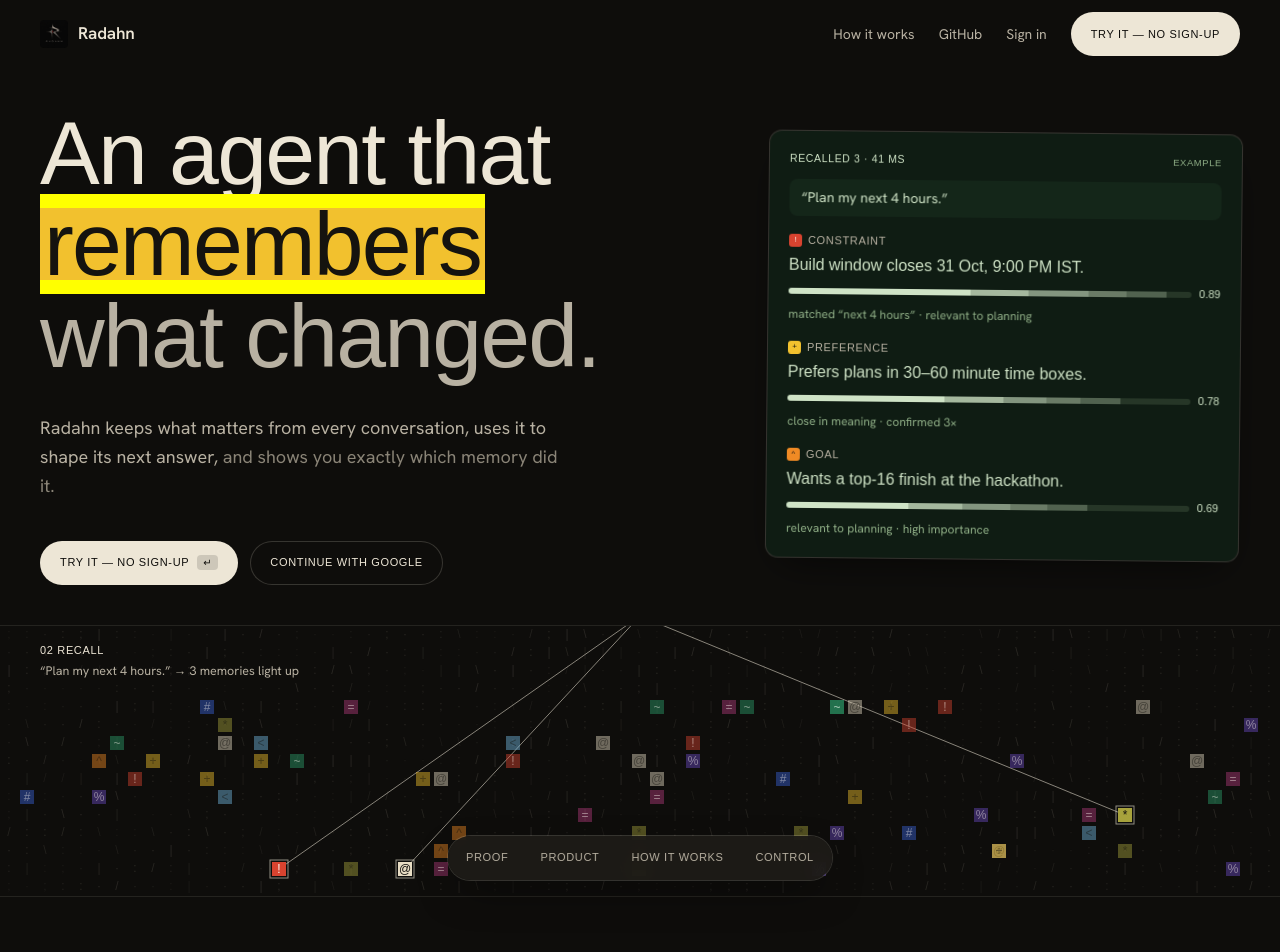
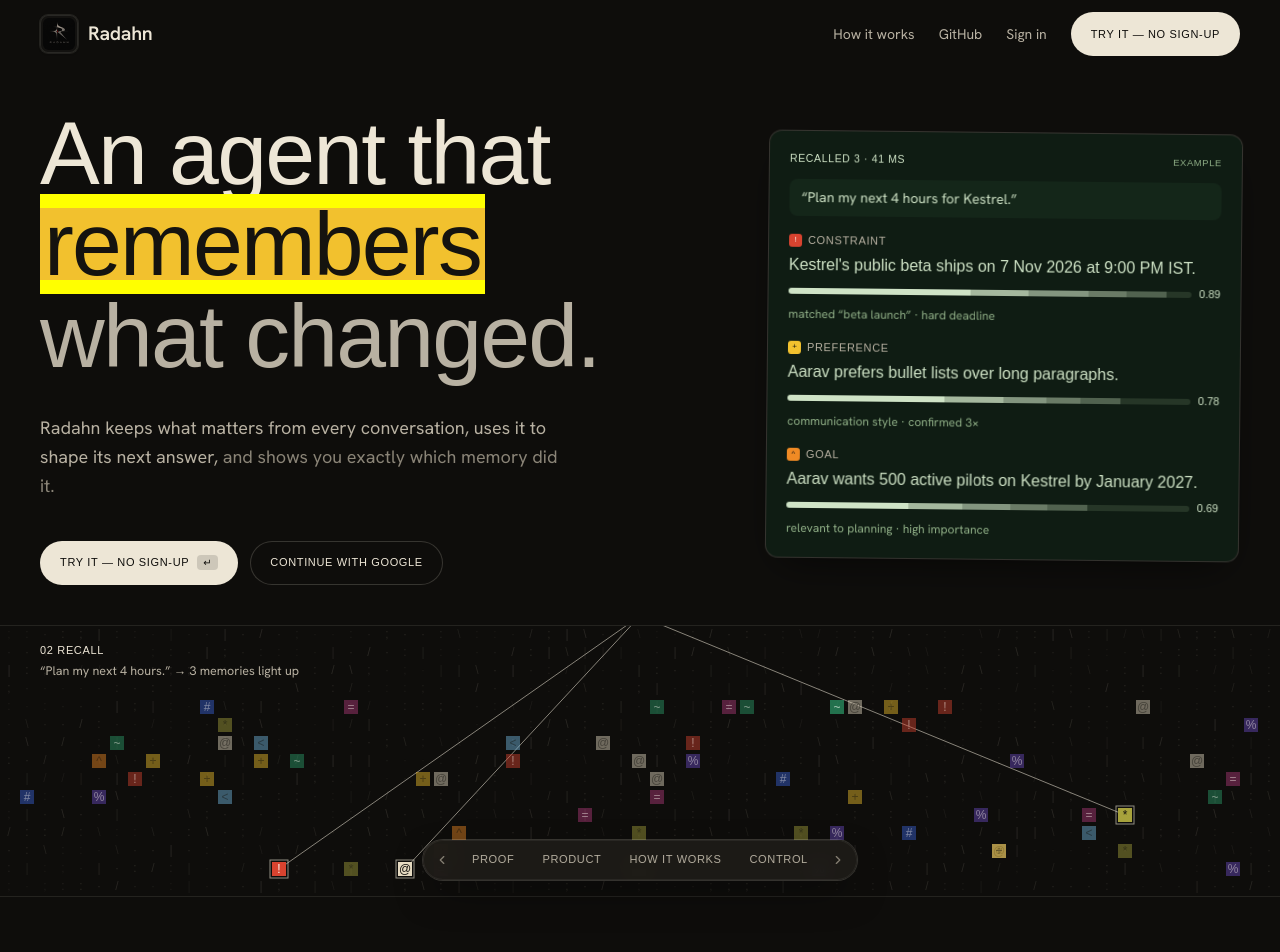
Before and after one commit to vaibhavcodesx/radahn, a Next.js app: page / in a window 1280 px wide. Shown: the top 952 px of the page. Built offline with nearby package versions, Linux system fonts and the light colour scheme; no server answers; a web font is replaced by a local one.

Commit message:
feat(landing): scrub hackathon terms for Kestrel, smooth section nav pill, and brand mark emphasis (G1-G3)

```diff
--- a/src/app/how-it-works/page.tsx
+++ b/src/app/how-it-works/page.tsx
@@ -13,7 +13,7 @@
 const FEATURES: Array<[string, string, string]> = [
   ["Document model + $jsonSchema", "memories", "Statement, type, scope, provenance, scores, lifecycle and a 768-d vector in one validated document."],
   ["Atlas Vector Search (pre-filtered)", "recall channel 1 · reconcile", "Semantic recall scoped by owner, space, status and type before scoring."],
-  ["Atlas Search (lexical)", "recall channel 2", 'Exact names, codes and numbers that embeddings blur (\u201cM0\u201d, \u201cSVNIT\u201d).'],
+  ["Atlas Search (lexical)", "recall channel 2", 'Exact names, codes and numbers that embeddings blur (\u201cM0\u201d, \u201cKestrel\u201d).'],
   ["TTL index on purgeAt", "expired / rejected units, traces, rate limits", "Physical forgetting without cron code. Recall excludes expired units at query time, before the TTL monitor runs."],
   ["Partial unique index", "{ownerId, spaceKey, slotKey} where active", "A database guarantee of one current value per fact, even with two writers racing."],
   ["Multi-document transactions", "supersede · reflection merges · guest → Google", "A correction never leaves a half-updated memory."],
@@ -56,7 +56,7 @@
           ))}
         </ul>
         <P>
-          Each unit is one self-contained statement (&ldquo;Aarav&apos;s build window closes 31 Oct, 9:00 PM IST&rdquo;) with an owner, a space or global scope, importance,
+          Each unit is one self-contained statement (&ldquo;Kestrel&apos;s public beta ships on 7 Nov 2026 at 9:00 PM IST&rdquo;) with an owner, a space or global scope, importance,
           confidence, sensitivity, provenance (the quote it came from), recall stats, a lifecycle state and an embedding. Short-term memory is the chat
           transcript in <Code>messages</Code>; long-term memory is <Code>memories</Code>.
         </P>
@@ -96,7 +96,7 @@
 
         <H2 n="04">Difficult cases</H2>
         <ul className="flex flex-col gap-3 text-[15px] leading-relaxed text-ink-2">
-          <li><strong className="text-ink">Correction.</strong> &ldquo;Actually, the deadline moved to 10 PM.&rdquo; The old unit becomes <em>outdated</em>, points to its replacement, and the next answer says what changed.</li>
+          <li><strong className="text-ink">Correction.</strong> &ldquo;Actually, the beta launch moved to 10 PM.&rdquo; The old unit becomes <em>outdated</em>, points to its replacement, and the next answer says what changed.</li>
           <li><strong className="text-ink">Conflict.</strong> One active value per fact is enforced by a partial unique index; near-ties ask you a clarifying question instead of guessing.</li>
           <li><strong className="text-ink">Expiry.</strong> &ldquo;Remind me this weekend&rdquo; expires on its own. Recall stops at <Code>expiresAt</Code>; the TTL index deletes it a few minutes later. You can set &ldquo;expire in 2 minutes&rdquo; and watch.</li>
           <li><strong className="text-ink">Forget.</strong> A hard delete — statement and vector — leaving a content-free tombstone event.</li>
--- a/src/app/page.tsx
+++ b/src/app/page.tsx
@@ -7,6 +7,7 @@
 import { Nav } from "@/components/landing/Nav";
 import { ScreenshotsShowcase } from "@/components/landing/ScreenshotsShowcase";
 import { ScrollRevealManifesto } from "@/components/landing/ScrollRevealManifesto";
+import { SectionNavPill } from "@/components/landing/SectionNavPill";
 import { wordDiff } from "@/lib/diff";
 import { type MemoryTypeName } from "@/lib/memory-types";
 
@@ -17,9 +18,9 @@
  */
 
 const RECALL_CARD: Array<{ type: MemoryTypeName; statement: string; s: [number, number, number, number, number, number]; why: string }> = [
-  { type: "constraint", statement: "Build window closes 31 Oct, 9:00 PM IST.", s: [0.82, 0.96, 1, 0.95, 0.1, 0.89], why: 'matched \u201cnext 4 hours\u201d \u00b7 relevant to planning' },
-  { type: "preference", statement: "Prefers plans in 30\u201360 minute time boxes.", s: [0.71, 0.98, 0.7, 0.85, 0.1, 0.78], why: "close in meaning \u00b7 confirmed 3\u00d7" },
-  { type: "goal", statement: "Wants a top-16 finish at the hackathon.", s: [0.55, 0.9, 0.8, 0.9, 0.1, 0.69], why: "relevant to planning \u00b7 high importance" },
+  { type: "constraint", statement: "Kestrel's public beta ships on 7 Nov 2026 at 9:00 PM IST.", s: [0.82, 0.96, 1, 0.95, 0.1, 0.89], why: 'matched \u201cbeta launch\u201d \u00b7 hard deadline' },
+  { type: "preference", statement: "Aarav prefers bullet lists over long paragraphs.", s: [0.71, 0.98, 0.7, 0.85, 0.1, 0.78], why: "communication style \u00b7 confirmed 3\u00d7" },
+  { type: "goal", statement: "Aarav wants 500 active pilots on Kestrel by January 2027.", s: [0.55, 0.9, 0.8, 0.9, 0.1, 0.69], why: "relevant to planning \u00b7 high importance" },
 ];
 
 const WITHOUT = `Here's a balanced 4-hour plan:
@@ -27,10 +28,10 @@
 2. Work on your most important task for 90 minutes.
 3. Take a 15-minute break to recharge.
 4. Use the last hour for emails, planning, and wrapping up.`;
-const WITH = `- 5:00–6:00 Finish recall + citations (deadline is 9 PM tonight).
-- 6:00–7:00 Deploy and run the judge path on prod.
-- 7:00–8:00 Record the demo video, under 7 minutes.
-- 8:00–9:00 README, deck, final deploy by 8:45.`;
+const WITH = `- 5:00–6:00 Finalize telemetry ingestion for drone flight logs.
+- 6:00–7:00 Deploy Next.js web dashboard to Vercel production.
+- 7:00–8:00 Test pilot onboarding flow with test flight data.
+- 8:00–9:00 Smoke-test public beta readiness before 9 PM cutoff.`;
 
 /** User-facing value propositions — replaces the old MongoDB features grid (A1/A3). */
 const VALUES = [
@@ -78,7 +79,7 @@
               <p className="mono-label text-[10.5px]">Recalled 3 · 41 ms</p>
               <p className="mono-label text-[9.5px] text-grove-ink-2">Example</p>
             </div>
-            <p className="mt-3 rounded-control bg-grove-2 px-3 py-2 text-[14px]">&ldquo;Plan my next 4 hours.&rdquo;</p>
+            <p className="mt-3 rounded-control bg-grove-2 px-3 py-2 text-[14px]">&ldquo;Plan my next 4 hours for Kestrel.&rdquo;</p>
             <ol className="mt-4 flex flex-col gap-4">
               {RECALL_CARD.map((r) => (
                 <li key={r.statement} className="flex flex-col gap-1.5">
@@ -96,18 +97,7 @@
       {/* GLYPH FIELD BAND with floating section nav (Griffin) */}
       <section aria-label="How memory moves" className="relative h-[34vh] min-h-[240px] border-y border-line">
         <GlyphField className="absolute inset-0" />
-        <nav aria-label="Sections" className="absolute bottom-4 left-1/2 flex -translate-x-1/2 gap-1 rounded-full bg-surface-2/90 p-1 shadow-overlay backdrop-blur-md">
-          {[
-            ["#proof", "Proof"],
-            ["#screens", "Product"],
-            ["#how", "How it works"],
-            ["#trust", "Control"],
-          ].map(([href, label]) => (
-            <a key={href} href={href} className="mono-label flex min-h-[36px] items-center rounded-full px-3.5 py-1.5 text-[11px] text-ink-2 hover:bg-hover hover:text-ink">
-              {label}
-            </a>
-          ))}
-        </nav>
+        <SectionNavPill />
       </section>
 
       {/* USER-FACING VALUE — replaces MongoDB features grid (A1: remove stack credits, A3: user-facing copy) */}
@@ -178,13 +168,13 @@
               {["gather", "cluster", "consolidate", "write"].map((s) => (
                 <li key={s} className="flex items-center gap-2.5"><span className="size-2 rounded-full bg-green" /><span className="w-24 capitalize">{s}</span></li>
               ))}
-              <li className="mt-1 flex gap-2 text-ink-2"><TypeSwatch type="strategy" size={12} className="mt-[3px]" />When asked for a plan, give at most 5 time-boxed bullets.</li>
+              <li className="mt-1 flex gap-2 text-ink-2"><TypeSwatch type="strategy" size={12} className="mt-[3px]" />When Aarav asks for a plan, give at most 5 bullets, each with a time box.</li>
             </ul>
           </Row>
           <Row n="04" title="Correct & forget" body="Corrections supersede — the old belief stays as history. Expiry is automatic. Forget is a hard delete that leaves only a content-free tombstone.">
             <ol className="flex flex-col gap-1.5 border-l border-line pl-4 text-[13px]">
-              <li className="text-ink-3 line-through">Deadline is 9:00 PM.</li>
-              <li className="text-ink">Deadline is 10:00 PM. <span className="mono-label text-[9.5px] text-t-preference">current</span></li>
+              <li className="text-ink-3 line-through">Kestrel beta launch is 9:00 PM.</li>
+              <li className="text-ink">Beta launch moved to 10:00 PM. <span className="mono-label text-[9.5px] text-t-preference">current</span></li>
             </ol>
           </Row>
         </div>
--- a/src/components/landing/Nav.tsx
+++ b/src/components/landing/Nav.tsx
@@ -27,16 +27,22 @@
           : "bg-transparent"
       }`}
     >
-      <Link href="/" className="flex min-h-[44px] items-center gap-2.5">
-        <Image
-          src="/brand/radahn-mark.png"
-          alt=""
-          width={28}
-          height={28}
-          className="rounded-[4px]"
-          priority
-        />
-        <span className="font-sans text-[17px] font-semibold tracking-[-0.01em] text-ink">
+      <Link
+        href="/"
+        className="group flex min-h-[44px] items-center gap-2.5 transition-opacity hover:opacity-95"
+        aria-label="Radahn home"
+      >
+        <span className="flex size-[38px] items-center justify-center rounded-[8px] border border-line bg-surface/80 p-0.5 shadow-card transition-colors group-hover:border-line-strong">
+          <Image
+            src="/brand/radahn-mark.png"
+            alt=""
+            width={32}
+            height={32}
+            className="size-8 rounded-[6px]"
+            priority
+          />
+        </span>
+        <span className="font-sans text-[19.5px] font-semibold tracking-[-0.015em] text-ink">
           Radahn
         </span>
       </Link>
--- /dev/null
+++ b/src/components/landing/SectionNavPill.tsx
@@ -0,0 +1,68 @@
+"use client";
+
+import { ChevronLeft, ChevronRight } from "lucide-react";
+import React, { useState } from "react";
+
+const SECTIONS = [
+  { id: "proof", label: "Proof" },
+  { id: "screens", label: "Product" },
+  { id: "how", label: "How it works" },
+  { id: "trust", label: "Control" },
+];
+
+export function SectionNavPill() {
+  const [activeIdx, setActiveIdx] = useState<number | null>(null);
+
+  const scrollToSection = (id: string, idx: number) => {
+    setActiveIdx(idx);
+    const el = document.getElementById(id);
+    if (!el) return;
+    const reduced = window.matchMedia("(prefers-reduced-motion: reduce)").matches;
+    el.scrollIntoView({ behavior: reduced ? "auto" : "smooth" });
+  };
+
+  const step = (dir: -1 | 1) => {
+    const current = activeIdx ?? 0;
+    const nextIdx = (current + dir + SECTIONS.length) % SECTIONS.length;
+    scrollToSection(SECTIONS[nextIdx].id, nextIdx);
+  };
+
+  return (
+    <nav
+      aria-label="Page sections"
+      className="absolute bottom-4 left-1/2 flex -translate-x-1/2 items-center gap-1 rounded-full border border-line/60 bg-surface-2/95 p-1 shadow-overlay backdrop-blur-md"
+    >
+      <button
+        type="button"
+        onClick={() => step(-1)}
+        className="flex size-7 items-center justify-center rounded-full text-ink-3 transition-colors hover:bg-hover hover:text-ink focus-visible:outline-2 focus-visible:outline-focus"
+        aria-label="Previous section"
+      >
+        <ChevronLeft className="size-3.5" />
+      </button>
+
+      {SECTIONS.map(({ id, label }, idx) => (
+        <a
+          key={id}
+          href={`#${id}`}
+          onClick={(e) => {
+            e.preventDefault();
+            scrollToSection(id, idx);
+          }}
+          className="mono-label flex min-h-[30px] items-center rounded-full px-3 py-1 text-[11px] text-ink-2 transition-colors hover:bg-hover hover:text-ink focus-visible:outline-2 focus-visible:outline-focus"
+        >
+          {label}
+        </a>
+      ))}
+
+      <button
+        type="button"
+        onClick={() => step(1)}
+        className="flex size-7 items-center justify-center rounded-full text-ink-3 transition-colors hover:bg-hover hover:text-ink focus-visible:outline-2 focus-visible:outline-focus"
+        aria-label="Next section"
+      >
+        <ChevronRight className="size-3.5" />
+      </button>
+    </nav>
+  );
+}
```
Also changed, not shown: 1 other file (tests, documents, lock files or other folders).
